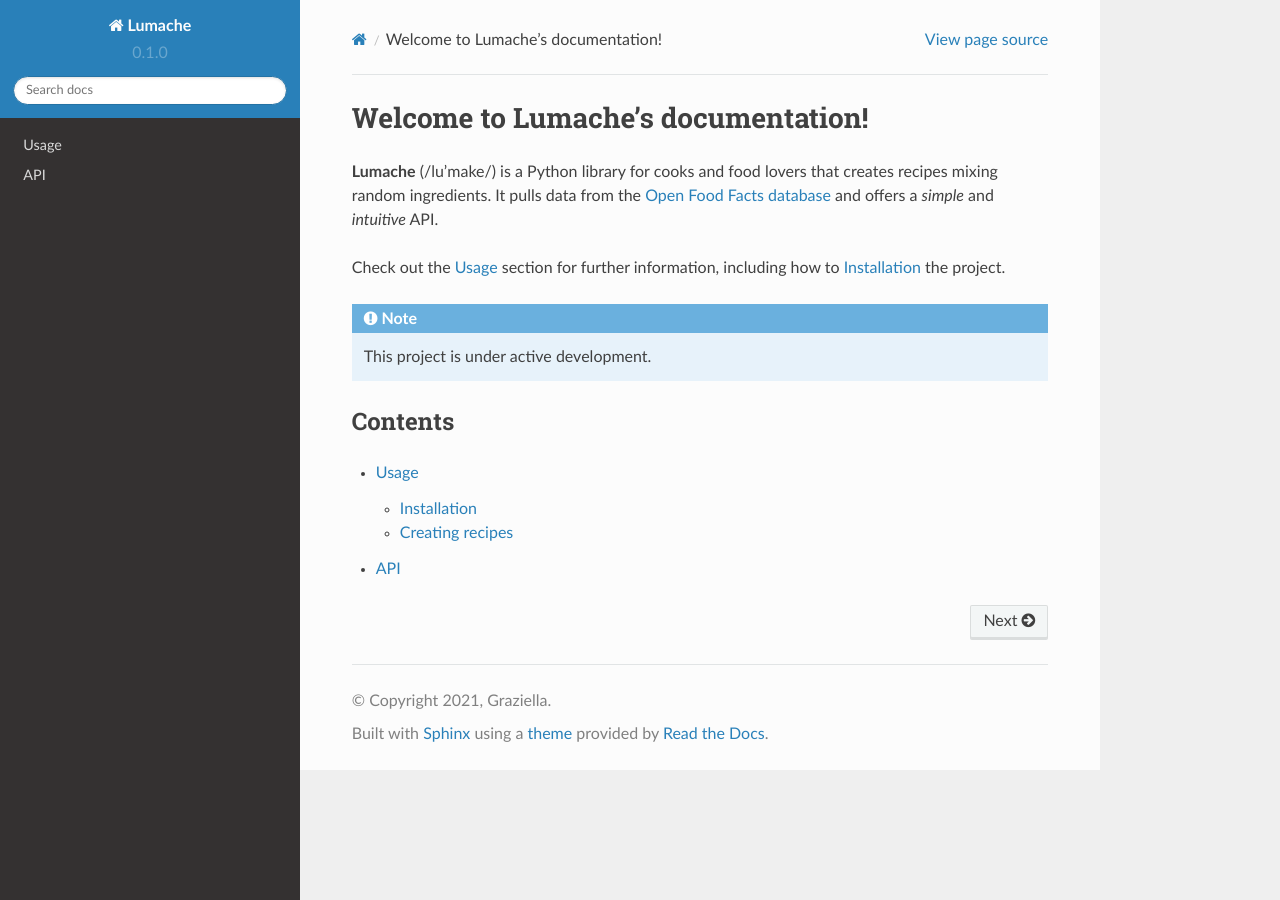
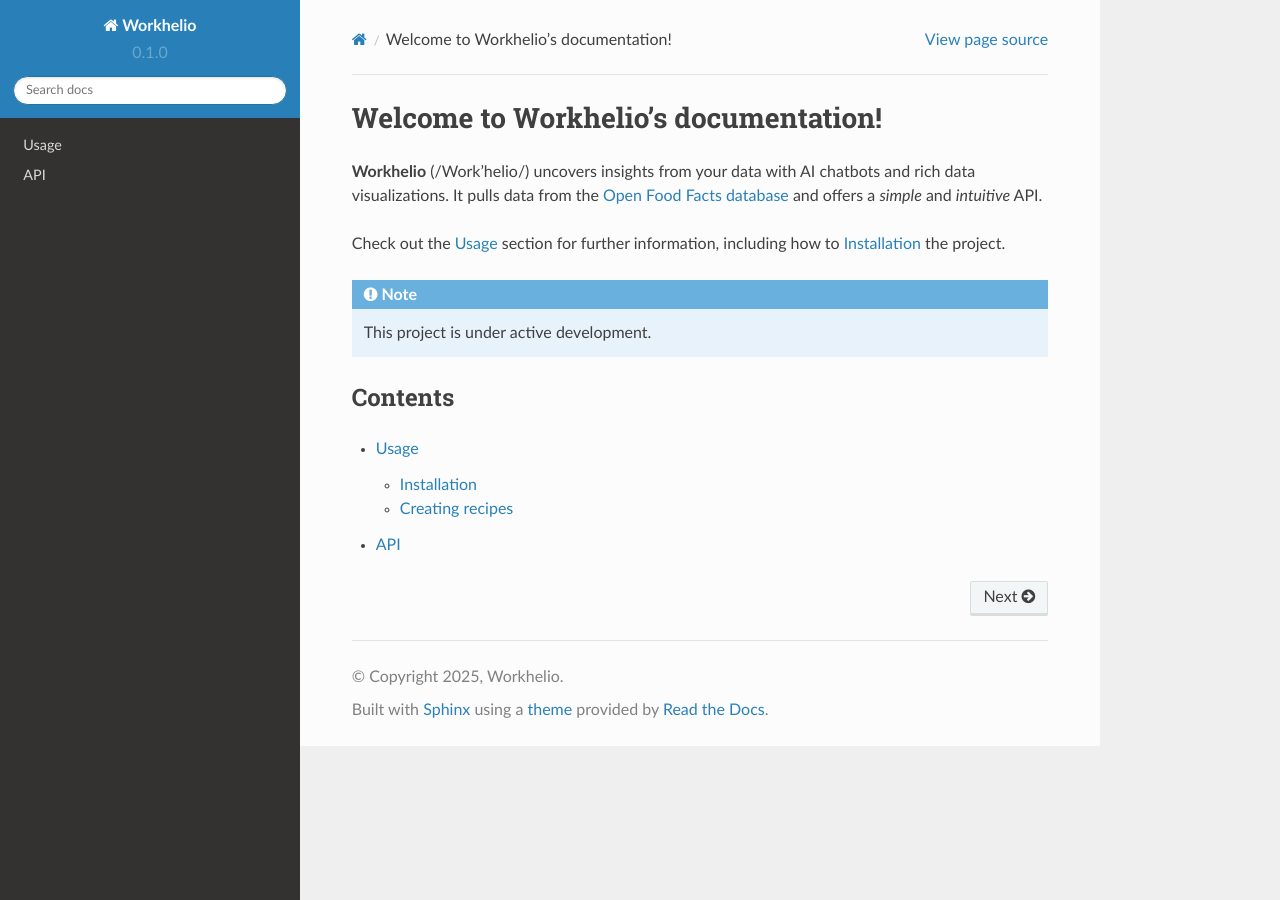
Before and after one commit to workhelio/workhelio, a Sphinx documentation site: the page built from docs/source/index.rst, in a window 1280 px wide. Built offline with Sphinx 7.4.7 and the Read the Docs theme 2.0.0, drawn with Linux system fonts in a browser that asks for light colours.

Commit message:
Initial commit

```diff
--- a/docs/source/conf.py
+++ b/docs/source/conf.py
@@ -2,9 +2,9 @@
 
 # -- Project information
 
-project = 'Lumache'
-copyright = '2021, Graziella'
-author = 'Graziella'
+project = 'Workhelio'
+copyright = '2025, Workhelio'
+author = 'Workhelio'
 
 release = '0.1'
 version = '0.1.0'
--- a/docs/source/index.rst
+++ b/docs/source/index.rst
@@ -1,8 +1,8 @@
-Welcome to Lumache's documentation!
+Welcome to Workhelio's documentation!
 ===================================
 
-**Lumache** (/lu'make/) is a Python library for cooks and food lovers
-that creates recipes mixing random ingredients.
+**Workhelio** (/Work'helio/) uncovers insights from your data with
+AI chatbots and rich data visualizations.
 It pulls data from the `Open Food Facts database <https://world.openfoodfacts.org/>`_
 and offers a *simple* and *intuitive* API.
 
```
